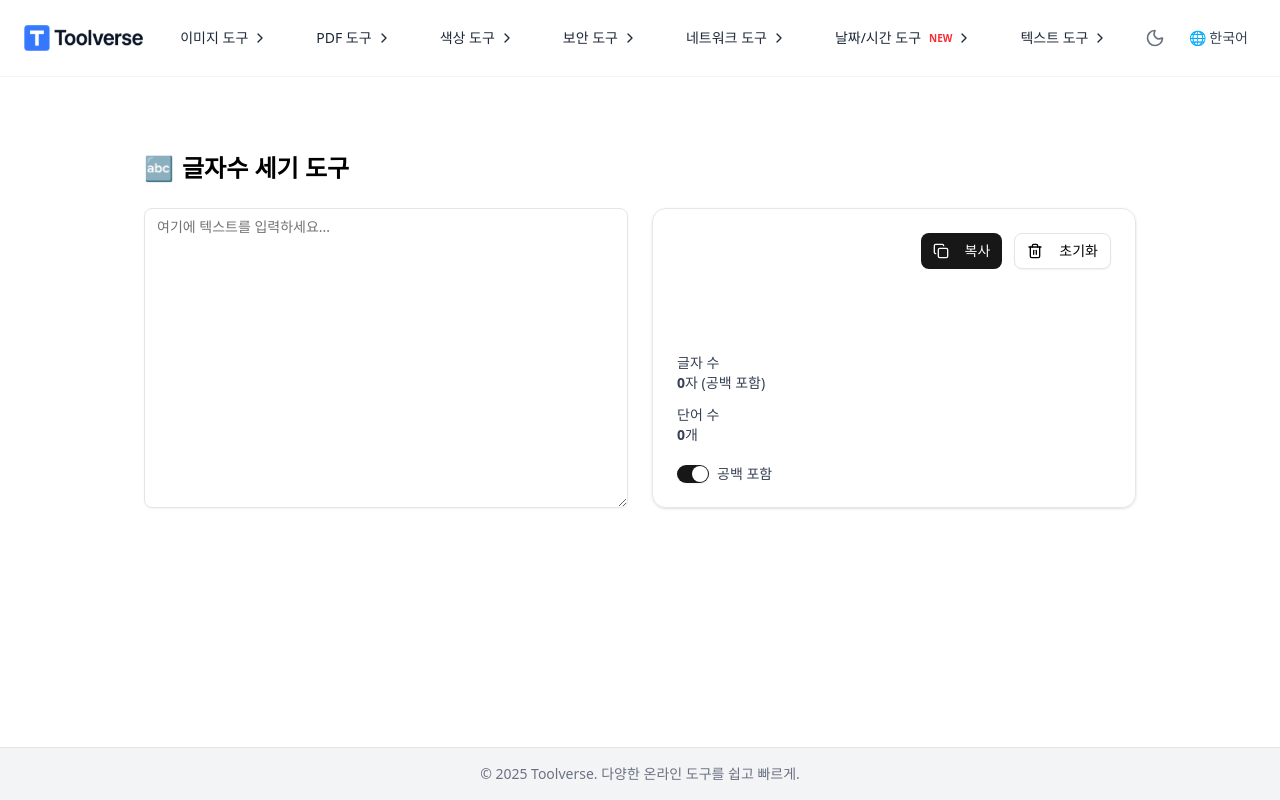
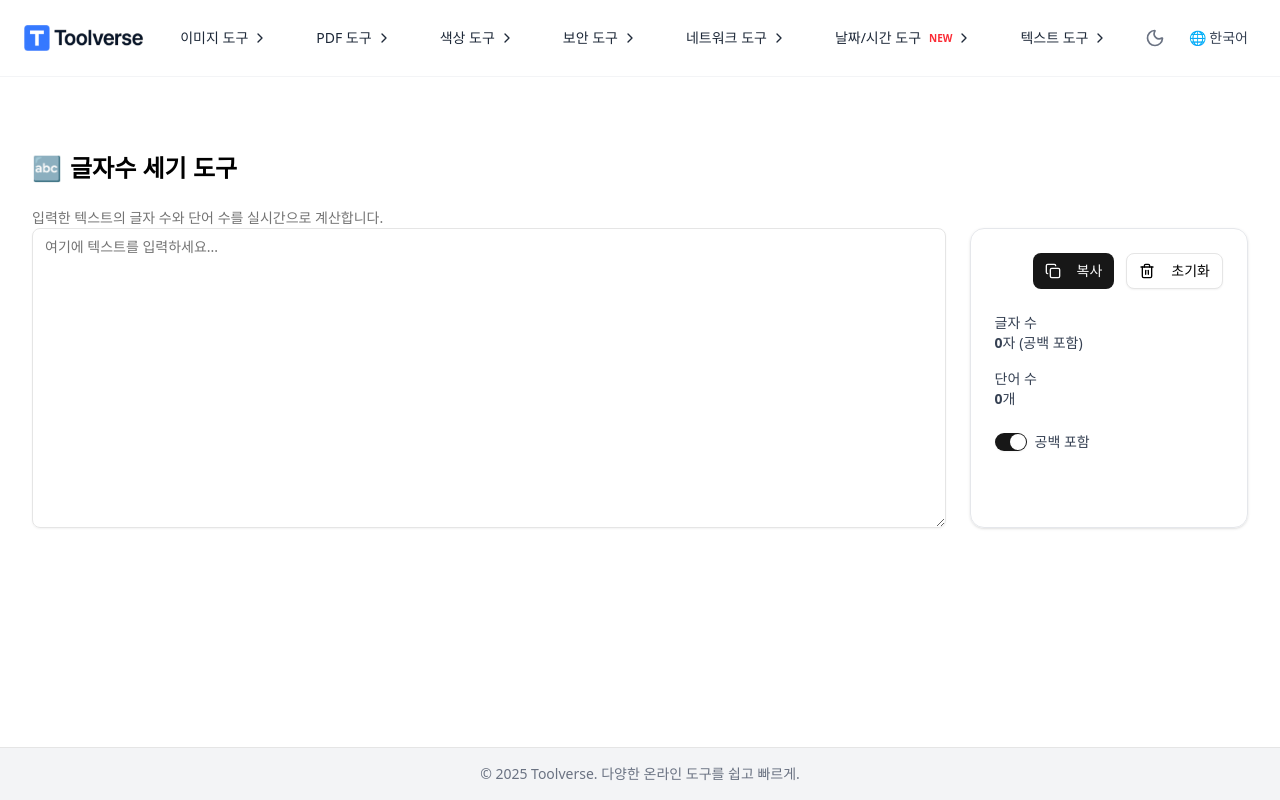
Before and after one commit to lunalism/toolverse, a Next.js app: page /char-counter in a window 1280 px wide. Built offline with nearby package versions, Linux system fonts and the light colour scheme.

Commit message:
💬 Add description below heading in character counter tool
- Added a brief guide text under the H1 title
- Improves user understanding of the tool's purpose

```diff
--- a/app/char-counter/page.tsx
+++ b/app/char-counter/page.tsx
@@ -8,36 +8,44 @@ import { Label } from '@/components/ui/label'
 import { Copy, Trash2 } from 'lucide-react'
 
 export default function CharCounterPage() {
+    // 입력된 텍스트 상태
     const [text, setText] = useState('')
     const [includeSpaces, setIncludeSpaces] = useState(true)
 
+    // 글자 수 계산 (공백 포함 여부에 따라 분기)
     const characterCount = includeSpaces
         ? text.length
         : text.replace(/\s/g, '').length
 
+    // 단어 수 계산 (공백 기준으로 분리, 공백만 있을 경우 0개)
     const wordCount = text.trim() === ''
         ? 0
         : text.trim().split(/\s+/).length
 
+    // 클립보드 복사
     const handleCopy = () => {
         navigator.clipboard.writeText(text)
     }
 
+    // 입력 초기화
     const handleClear = () => {
         setText('')
     }
 
     return (
-    <div className="max-w-5xl mx-auto px-4 py-10">
+        <div className="max-w-7xl mx-auto px-4 py-10">
             <h1 className="text-2xl font-bold mb-6 flex items-center gap-2">
                 <span>🔤</span>
                 <span>글자수 세기 도구</span>
             </h1>
+            <p className="text-sm text-muted-foreground">
+                입력한 텍스트의 글자 수와 단어 수를 실시간으로 계산합니다.
+            </p>
 
-      {/* 좌우 2단 레이아웃 */}
-      <div className="grid grid-cols-1 md:grid-cols-2 gap-6">
-        {/* 왼쪽: 입력 영역 */}
-        <div>
+            {/* 좌우 2단 레이아웃: 80% / 20% */}
+            <div className="flex flex-col md:flex-row gap-6">
+                {/* 왼쪽: 텍스트 입력 (80%) */}
+                <div className="flex-[4]">
                     <Textarea
                         placeholder="여기에 텍스트를 입력하세요..."
                         className="min-h-[300px] w-full"
@@ -46,10 +54,10 @@ export default function CharCounterPage() {
                     />
                 </div>
 
-        {/* 오른쪽: 통계 및 버튼 */}
-        <div className="flex flex-col justify-between h-full border border-gray-200 rounded-xl p-6 shadow-sm">
+                {/* 오른쪽: 통계 및 버튼 (20%) */}
+                <div className="flex-[1] border border-gray-200 rounded-xl p-6 shadow-sm flex flex-col gap-6">
                     {/* 버튼 영역 */}
-          <div className="flex justify-end gap-3 mb-6">
+                    <div className="flex justify-end gap-3">
                         <Button onClick={handleCopy}>
                             <Copy className="w-4 h-4 mr-2" />
                                 복사
@@ -60,26 +68,22 @@ export default function CharCounterPage() {
                             </Button>
                     </div>
 
-          {/* 통계 영역 */}
-          <div className="space-y-3 text-sm text-gray-700">
+                    {/* 통계 출력 */}
+                    <div className="space-y-4 text-sm text-gray-700">
                         <div>
                             <p className="font-medium">글자 수</p>
                             <p>
-                <strong>{characterCount}</strong>자 ({includeSpaces ? '공백 포함' : '공백 제외'})
+                                <strong>{characterCount.toLocaleString()}</strong>자 ({includeSpaces ? '공백 포함' : '공백 제외'})
                             </p>
                         </div>
                         <div>
                             <p className="font-medium">단어 수</p>
                             <p>
-                <strong>{wordCount}</strong>개
+                                <strong>{wordCount.toLocaleString()}</strong>개
                             </p>
                         </div>
                         <div className="flex items-center space-x-2 pt-2">
-              <Switch
-                id="space-toggle"
-                checked={includeSpaces}
-                onCheckedChange={setIncludeSpaces}
-              />
+                            <Switch id="space-toggle" checked={includeSpaces} onCheckedChange={setIncludeSpaces}/>
                             <Label htmlFor="space-toggle">공백 포함</Label>
                         </div>
                     </div>
```
Lines whose indentation alone changed are shown as unchanged.
